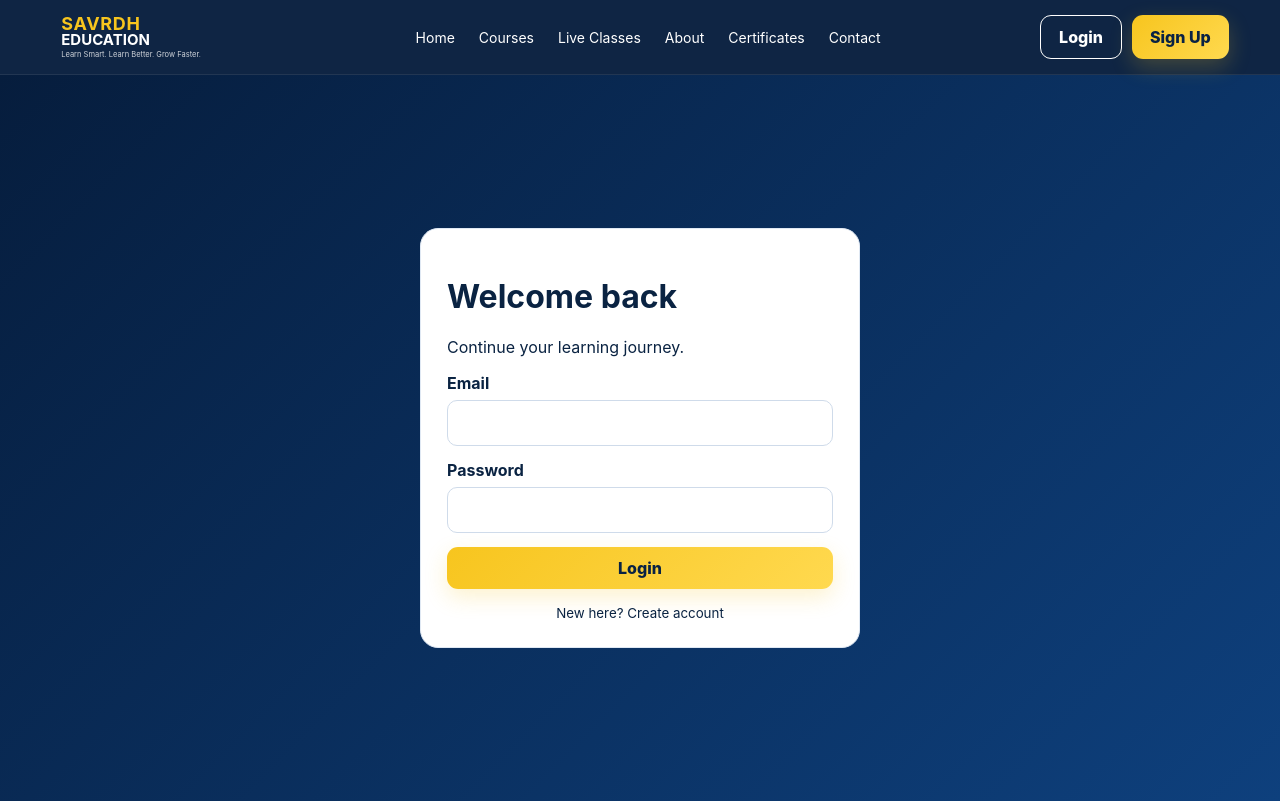
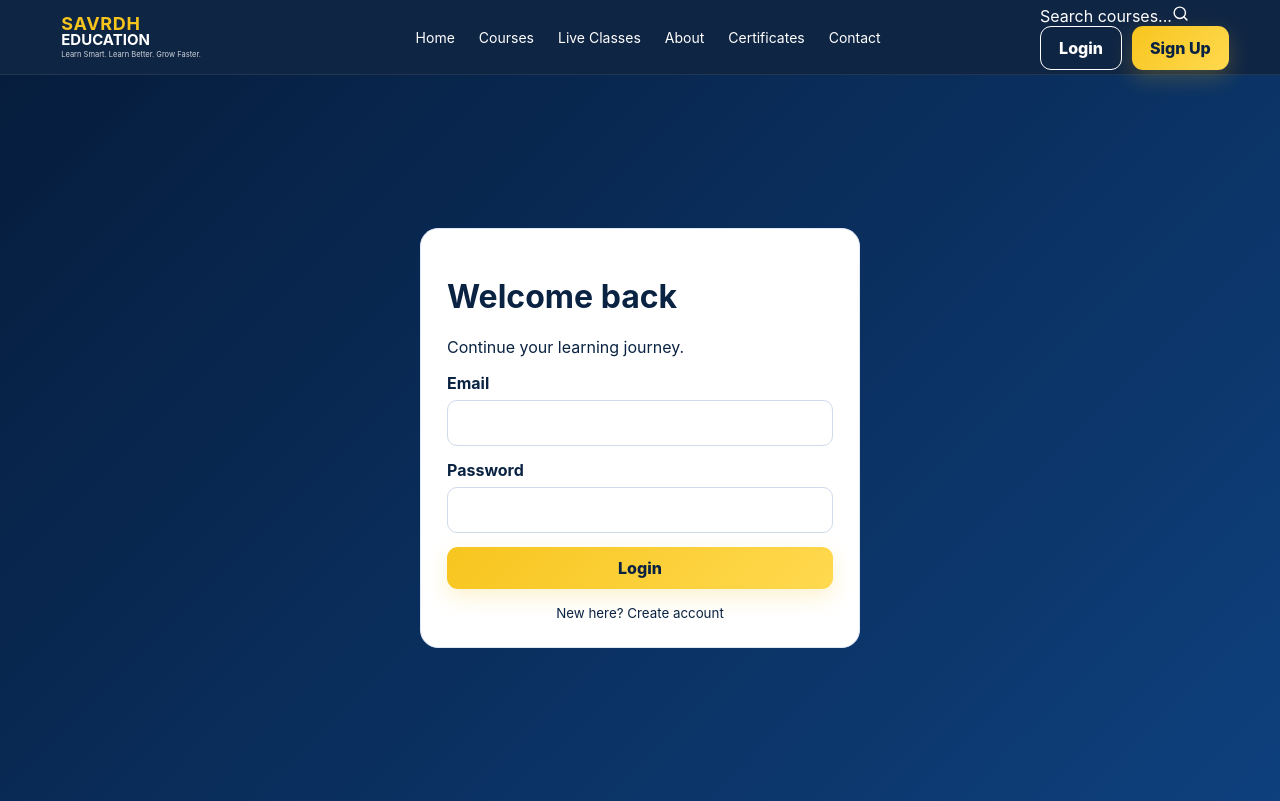
Before and after one commit to savrdhtechnology-cloud/Savrdh-Education-Portal, a Next.js app: page /login in a window 1280 px wide. Built offline with nearby package versions, Linux system fonts and the light colour scheme; no server answers.

Commit message:
Refine premium public header

```diff
--- a/components/site-header.tsx
+++ b/components/site-header.tsx
@@ -1,3 +1,25 @@
 import Link from 'next/link'
-import { Logo } from '@/components/logo'
-export function SiteHeader(){return <header className="siteHeader"><div className="container navWrap"><Logo/><nav className="desktopNav"><Link href="/">Home</Link><Link href="/courses">Courses</Link><Link href="/live-classes">Live Classes</Link><Link href="/about">About</Link><Link href="/certificates">Certificates</Link><Link href="/contact">Contact</Link></nav><div className="navActions"><Link className="btn btnGhost" href="/login">Login</Link><Link className="btn btnGold" href="/register">Sign Up</Link></div></div></header>}
+import { Search } from 'lucide-react'
+import { Logo } from './logo'
+
+export function SiteHeader(){
+  return (
+    <header className="siteHeader">
+      <div className="container navWrap">
+        <Logo/>
+        <nav className="desktopNav" aria-label="Main navigation">
+          <Link href="/">Home</Link>
+          <Link href="/courses">Courses</Link>
+          <Link href="/live-classes">Live Classes</Link>
+          <Link href="/about">About</Link>
+          <Link href="/certificates">Certificates</Link>
+          <Link href="/contact">Contact</Link>
+        </nav>
+        <div className="navTools">
+          <Link className="navSearch" href="/courses" aria-label="Search courses"><span>Search courses...</span><Search size={17}/></Link>
+          <div className="navActions"><Link className="btn btnGhost" href="/login">Login</Link><Link className="btn btnGold" href="/register">Sign Up</Link></div>
+        </div>
+      </div>
+    </header>
+  )
+}
```
